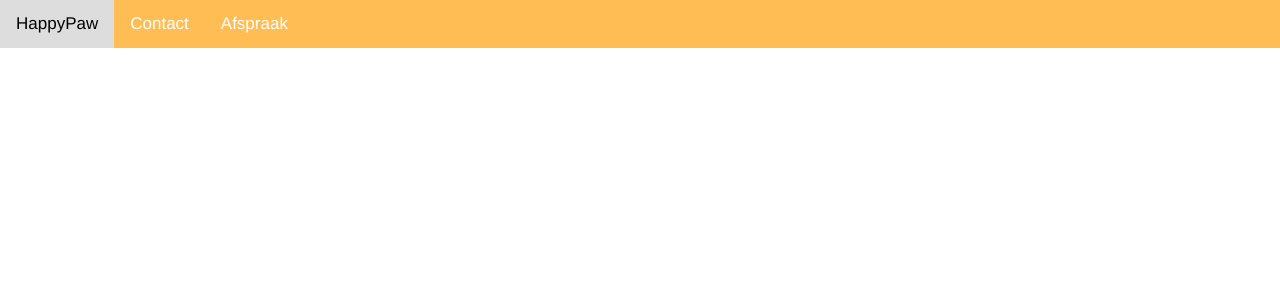
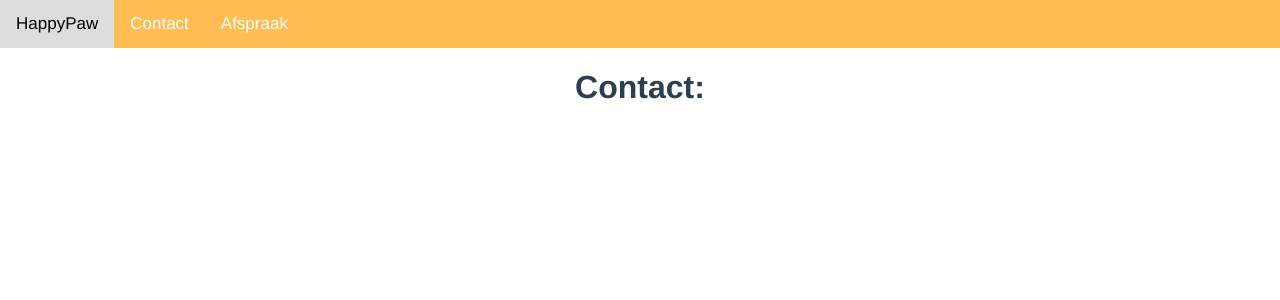
Before and after one commit to Educom-Trainees/educom-dierenartsen, a Vue app: page /contact in a window 1280 px wide. Shown: the top 300 px of the page. Built offline with nearby package versions, Linux system fonts and the light colour scheme; the HTML template or start-up script is replaced by a standard one.

Commit message:
Updated views content

```diff
--- a/src/views/ContactView.vue
+++ b/src/views/ContactView.vue
@@ -1,3 +1,3 @@
 <template>
-
+    <h1>Contact:</h1>
 </template>
--- /dev/null
+++ b/src/views/LoginView.vue
@@ -0,0 +1,3 @@
+<template>
+    <h1>Inloggen:</h1>
+</template>
--- /dev/null
+++ b/src/views/RegisterView.vue
@@ -0,0 +1,3 @@
+<template>
+    <h1>Registreren:</h1>
+</template>
```
